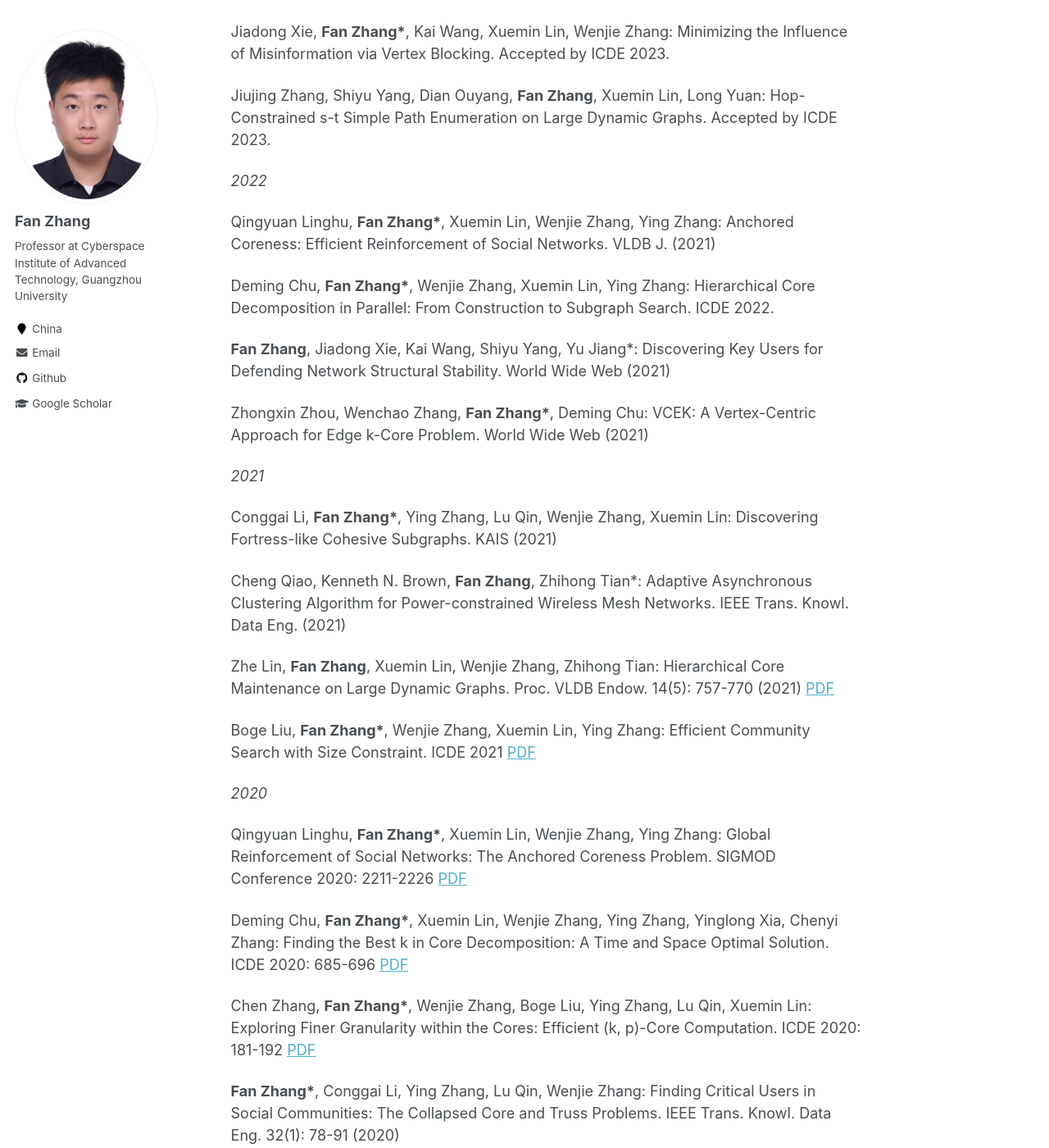
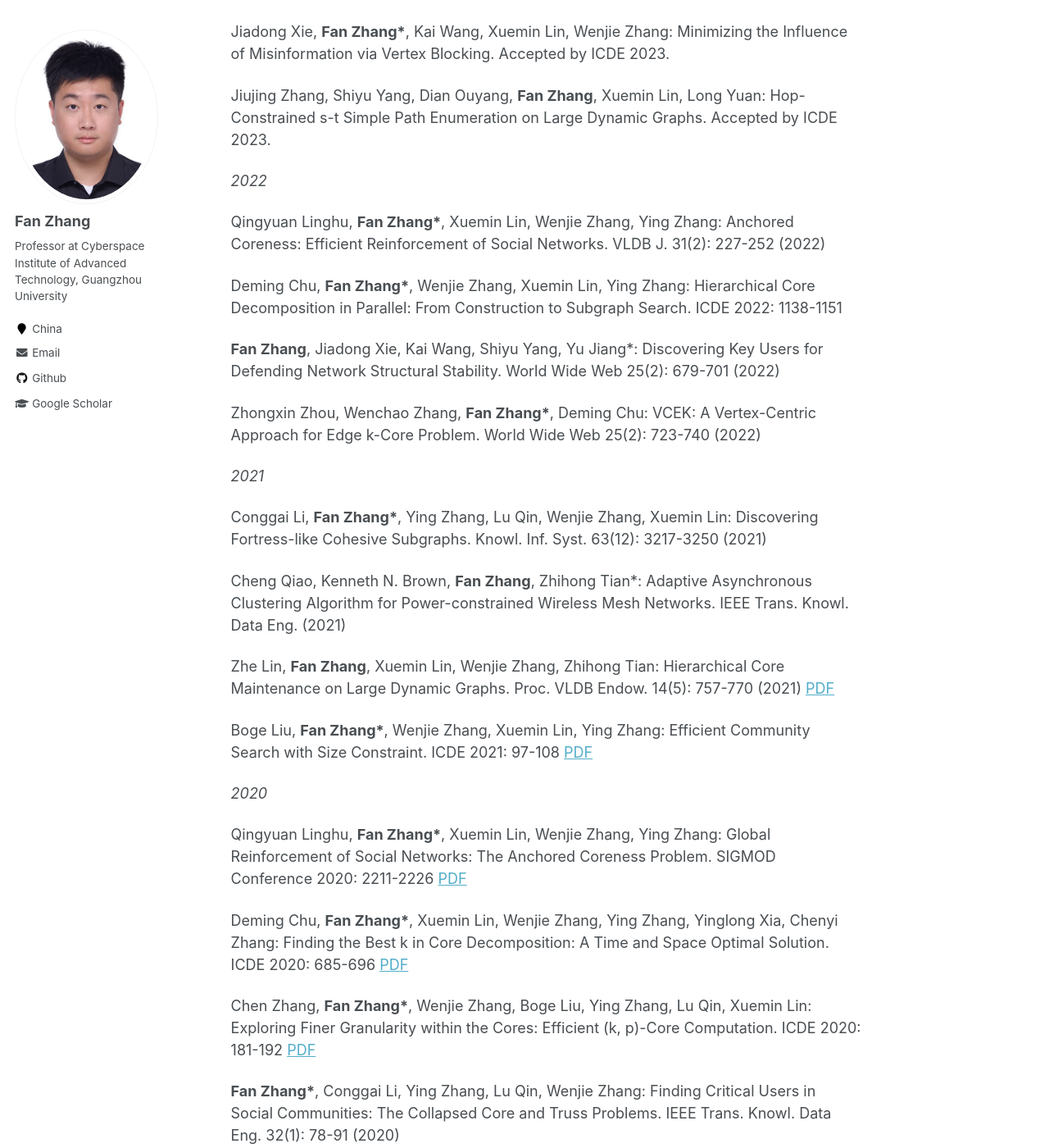
Before and after one commit to fanzhangcs/fanzhangcs.github.io, a Jekyll site: the page built from _pages/about.md, in a window 1280 px wide and 1400 px high, scrolled down 469 px. Shown: the whole window at 82% size. Built offline with Jekyll 4.4.1, drawn with Linux system fonts in a browser that asks for light colours.

Commit message:
Update about.md

```diff
--- a/_pages/about.md
+++ b/_pages/about.md
@@ -24,23 +24,23 @@ Jiujing Zhang, Shiyu Yang, Dian Ouyang, **Fan Zhang**, Xuemin Lin, Long Yuan: Ho
 
 *2022*
 
-Qingyuan Linghu, **Fan Zhang\***, Xuemin Lin, Wenjie Zhang, Ying Zhang: Anchored Coreness: Efficient Reinforcement of Social Networks. VLDB J. (2021)
+Qingyuan Linghu, **Fan Zhang\***, Xuemin Lin, Wenjie Zhang, Ying Zhang: Anchored Coreness: Efficient Reinforcement of Social Networks. VLDB J. 31(2): 227-252 (2022)
 
-Deming Chu, **Fan Zhang\***, Wenjie Zhang, Xuemin Lin, Ying Zhang: Hierarchical Core Decomposition in Parallel: From Construction to Subgraph Search. ICDE 2022.
+Deming Chu, **Fan Zhang\***, Wenjie Zhang, Xuemin Lin, Ying Zhang: Hierarchical Core Decomposition in Parallel: From Construction to Subgraph Search. ICDE 2022: 1138-1151
 
-**Fan Zhang**, Jiadong Xie, Kai Wang, Shiyu Yang, Yu Jiang\*: Discovering Key Users for Defending Network Structural Stability. World Wide Web (2021)
+**Fan Zhang**, Jiadong Xie, Kai Wang, Shiyu Yang, Yu Jiang\*: Discovering Key Users for Defending Network Structural Stability. World Wide Web 25(2): 679-701 (2022)
 
-Zhongxin Zhou, Wenchao Zhang, **Fan Zhang\***, Deming Chu: VCEK: A Vertex-Centric Approach for Edge k-Core Problem. World Wide Web (2021)
+Zhongxin Zhou, Wenchao Zhang, **Fan Zhang\***, Deming Chu: VCEK: A Vertex-Centric Approach for Edge k-Core Problem. World Wide Web 25(2): 723-740 (2022)
 
 *2021*
 
-Conggai Li, **Fan Zhang\***, Ying Zhang, Lu Qin, Wenjie Zhang, Xuemin Lin: Discovering Fortress-like Cohesive Subgraphs. KAIS (2021)
+Conggai Li, **Fan Zhang\***, Ying Zhang, Lu Qin, Wenjie Zhang, Xuemin Lin: Discovering Fortress-like Cohesive Subgraphs. Knowl. Inf. Syst. 63(12): 3217-3250 (2021)
 
 Cheng Qiao, Kenneth N. Brown, **Fan Zhang**, Zhihong Tian*: Adaptive Asynchronous Clustering Algorithm for Power-constrained Wireless Mesh Networks. IEEE Trans. Knowl. Data Eng. (2021)
 
 Zhe Lin, **Fan Zhang**, Xuemin Lin, Wenjie Zhang, Zhihong Tian: Hierarchical Core Maintenance on Large Dynamic Graphs. Proc. VLDB Endow. 14(5): 757-770 (2021) [PDF](http://vldb.org/pvldb/vol14/p757-zhang.pdf)
 
-Boge Liu, **Fan Zhang\***, Wenjie Zhang, Xuemin Lin, Ying Zhang: Efficient Community Search with Size Constraint. ICDE 2021 [PDF](https://drive.google.com/file/d/177UWvJUXNOEj7tLyin-eA5229gwKjXEk/view)
+Boge Liu, **Fan Zhang\***, Wenjie Zhang, Xuemin Lin, Ying Zhang: Efficient Community Search with Size Constraint. ICDE 2021: 97-108 [PDF](https://drive.google.com/file/d/177UWvJUXNOEj7tLyin-eA5229gwKjXEk/view)
 
 *2020*
 
```
